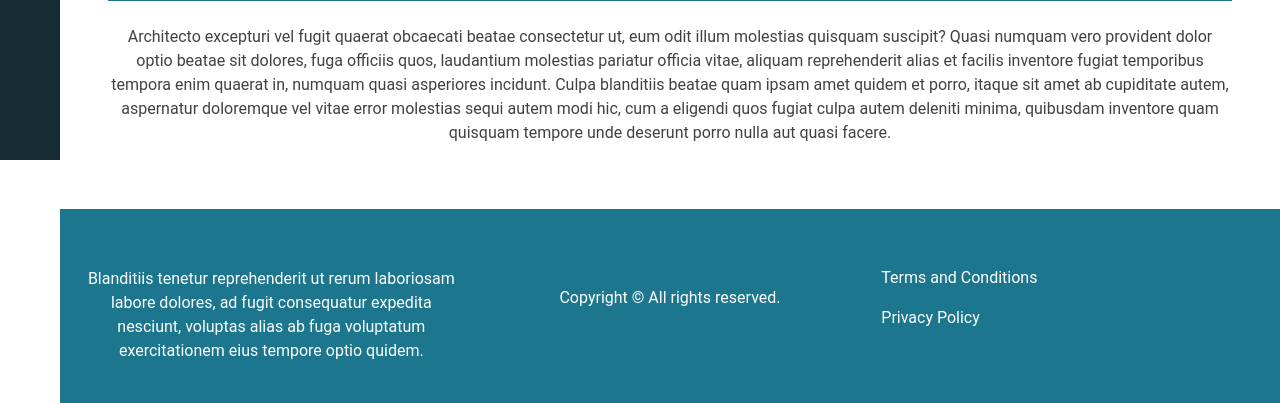
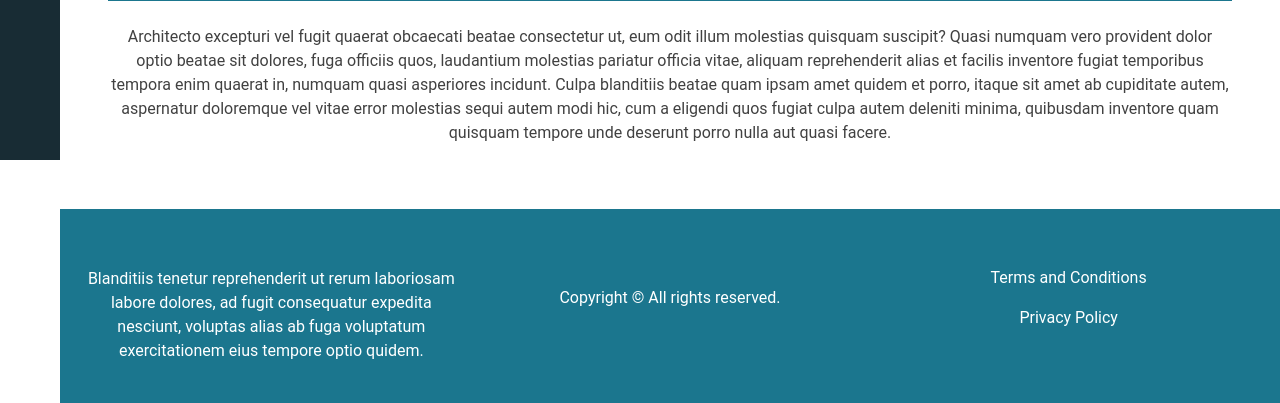
Before and after one commit to kshamata17/Django-htmxFinanceTrackerApp, a Django app: template main/templates/main/home.html in a window 1280 px wide. Shown: the part 640-1043 px from the top of the page. Run offline with Django 3.2, Linux system fonts and the light colour scheme; the template is opened without the code that fills it, so the values that code supplies are empty; some libraries are stand-ins or nearby versions; some web fonts are replaced.

Commit message:
text centered

```diff
--- a/main/templates/main/includes/footer.html
+++ b/main/templates/main/includes/footer.html
@@ -10,7 +10,7 @@
             <p>Copyright &#169; All rights reserved.</p>
         </div>
         <div class="col-md-4">
-            <ul class="list-unstyled">
+            <ul class="list-unstyled text-center">
                 <li class="py-2">Terms and Conditions</li>
                 <li class="py-2">Privacy Policy</li>
             </ul>
```
